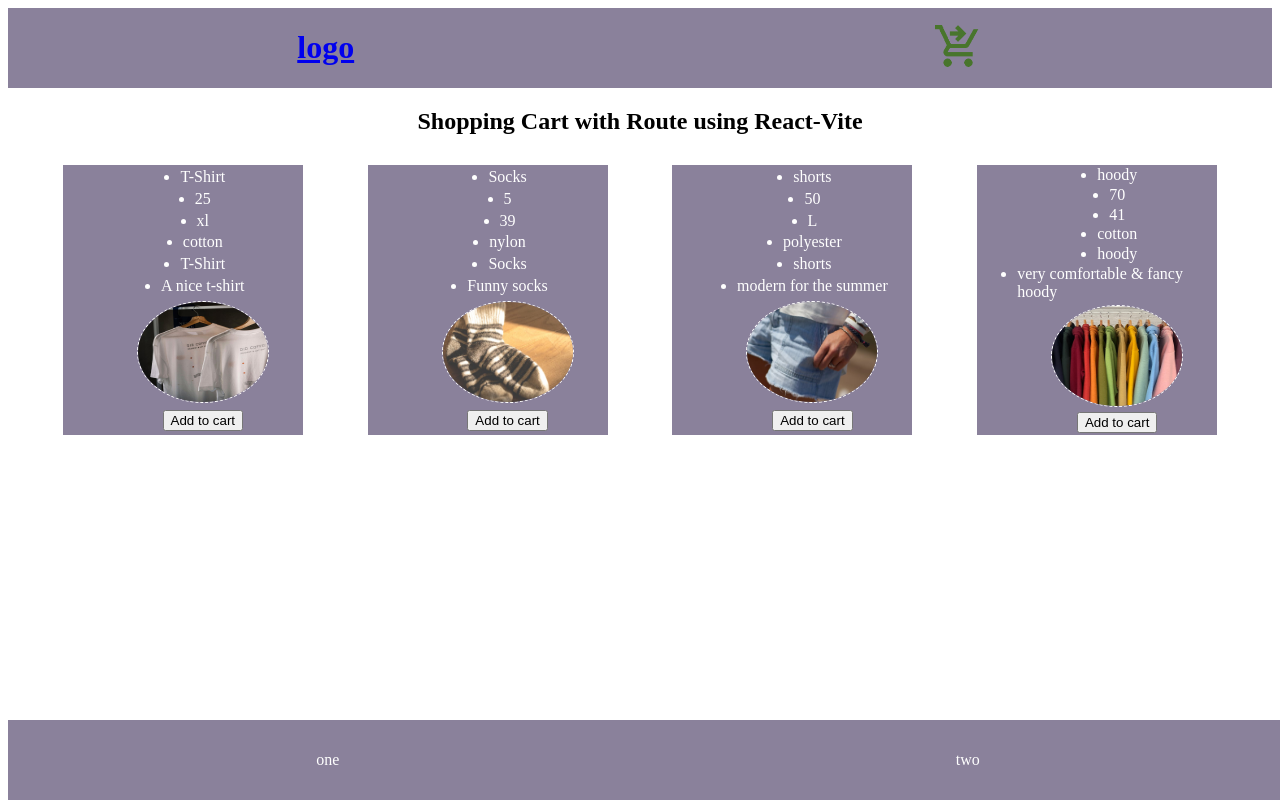
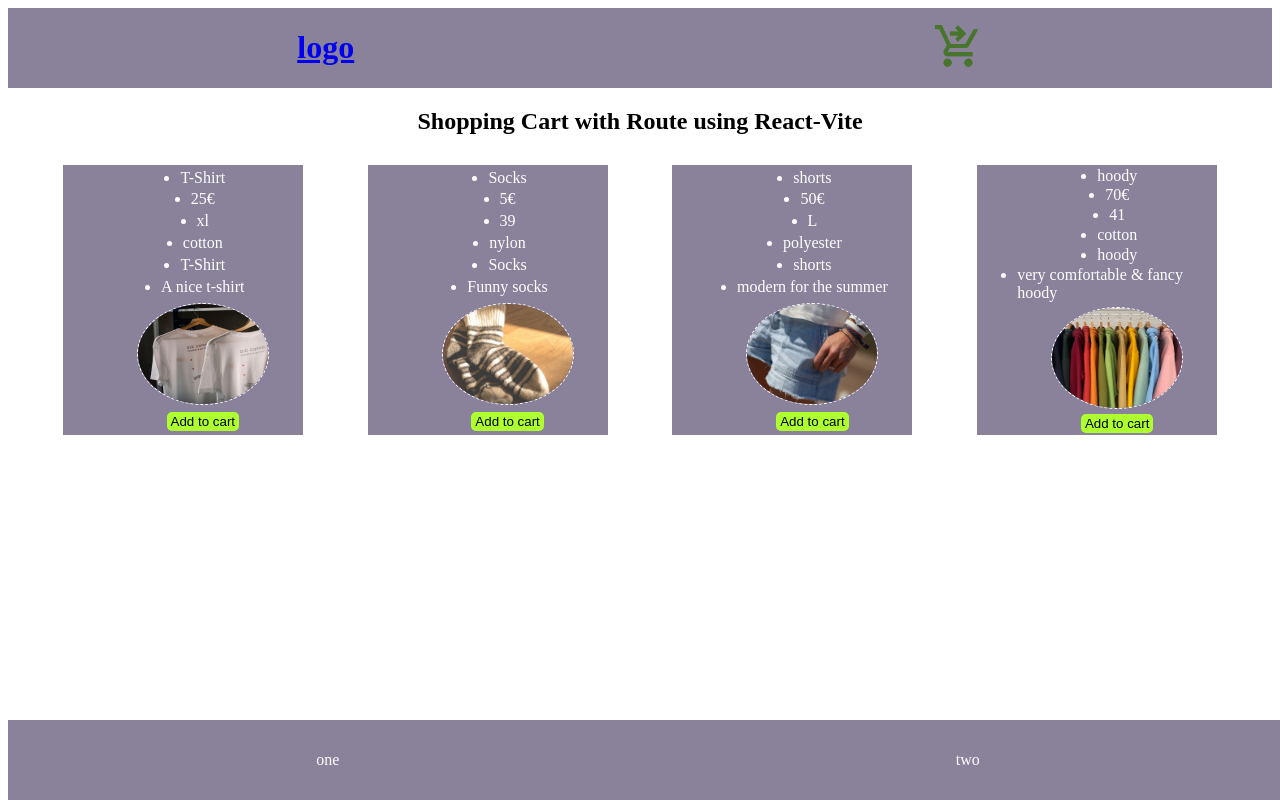
Before and after one commit to Melkam22/shoppingCardDeploy, a React (Vite) app: page / in a window 1280 px wide. Built offline with nearby package versions, Linux system fonts and the light colour scheme.

Commit message:
some styling added ...

```diff
--- a/src/resources/card/Card.css
+++ b/src/resources/card/Card.css
@@ -19,3 +19,11 @@
         margin: 3px;
         border: 1px dashed white;
     }
+    .addBtn{
+        background-color: greenyellow;
+        border: none;
+        color: black;
+        padding: 2px 4px 2px 4px;
+        border-radius: 5px;
+        cursor: pointer;
+    }
--- a/src/resources/card/Card.jsx
+++ b/src/resources/card/Card.jsx
@@ -4,18 +4,17 @@ import './Card.css'
 
 function Card({product, addToCart}) {
 
-
 return (
 <div >
  <ul className='shoppingCard' key={product.id}>
             <li>{product.description}</li>
-             <li>{product.price}</li>
+             <li>{product.price}€</li>
              <li>{product.size}</li>
               <li>{product.material}</li>
              <li>{product.description}</li>
              <li>{product.longDesc}</li>
               <img src={product.imgUrl} alt={product.id} width="130px"/>
-              <button onClick={() => addToCart(product)}>Add to cart</button>
+              <button className='addBtn' onClick={() => addToCart(product)}>Add to cart</button>
               </ul>
  </div>
 )
--- a/src/resources/cards/Cards.jsx
+++ b/src/resources/cards/Cards.jsx
@@ -7,7 +7,7 @@ function Cards({products, addToCart}) {
     return (
         <div className='shoppingCardFrame'>
          {products.map((product)=> {return(
-            <Card product={product} addToCart={addToCart}/>
+            <Card product={product} addToCart={addToCart} />
         )}
 
         )}
--- a/src/resources/checkout/Checkout.jsx
+++ b/src/resources/checkout/Checkout.jsx
@@ -23,12 +23,12 @@ function Checkout({cart, setCart}) {
         {cart.map((item) => (
         <div className='checkoutItem' key={item.id}>
           <span> {item.description}</span>
-          <span> {item.price}</span>
+          <span> {item.price}€</span>
           {/* <button className='removeBtn' onClick={()=> removeFromCart(item.id)}>Remove</button> */}
         </div>
 
       ))}
-       <span style={{fontWeight: 'bold', color: 'green'}}><span>Total:</span> {cart.reduce((item, accum)=> item + accum.price, 0)}</span><br /> <br />
+       <span style={{fontWeight: 'bold', color: 'green'}}><span>Total:</span> {cart.reduce((item, accum)=> item + accum.price, 0)}€</span><br /> <br />
       <button className='payBtn' onClick={handlePay}>Pay</button>
     </div>
   )
--- a/src/resources/shop/Shop.jsx
+++ b/src/resources/shop/Shop.jsx
@@ -1,5 +1,5 @@
 import './Shop.css'
-import { useState } from 'react'
+import { useState} from 'react'
 import Products from '../database/Data.json'
 import Cards from '../cards/Cards'
 
@@ -7,6 +7,7 @@ import Cards from '../cards/Cards'
 
 function Shop({cart, setCart}) {
     const [products] = useState(Products.products)
+
     //const [cart, setCart] = useState([])//importing from App.jsx inseted of doing it here ...
     //console.log(products)
 
@@ -19,7 +20,7 @@ function Shop({cart, setCart}) {
 
   return (
     <div>
-        <Cards products={products} addToCart={addToCart}/>
+        <Cards products={products} addToCart={addToCart} />
     </div>
   )
 }
--- a/src/resources/shopping_card/ShoppingCard.jsx
+++ b/src/resources/shopping_card/ShoppingCard.jsx
@@ -17,7 +17,7 @@ function ShoppingCard({cart, setCart, removeFromCart}) {
     ) : ( cart.map((item)=> (
       <div className='card' key={item.id}>
         <span>{item.description}</span>
-        <span>{item.price}</span>
+        <span>{item.price}€</span>
         <button className='removeBtn' onClick={() => removeFromCart(item)}>Remove</button>
       </div>
     ))
```
